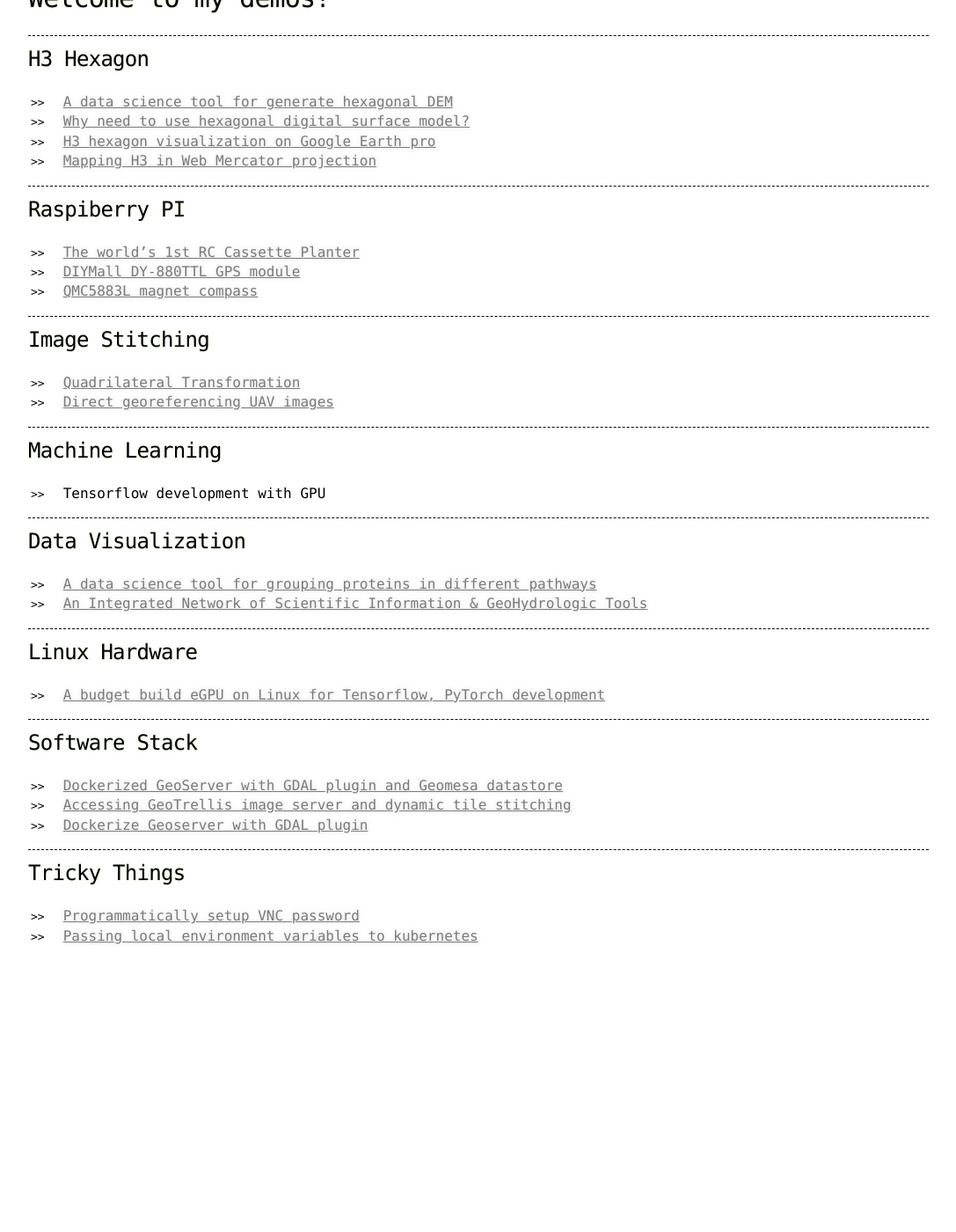
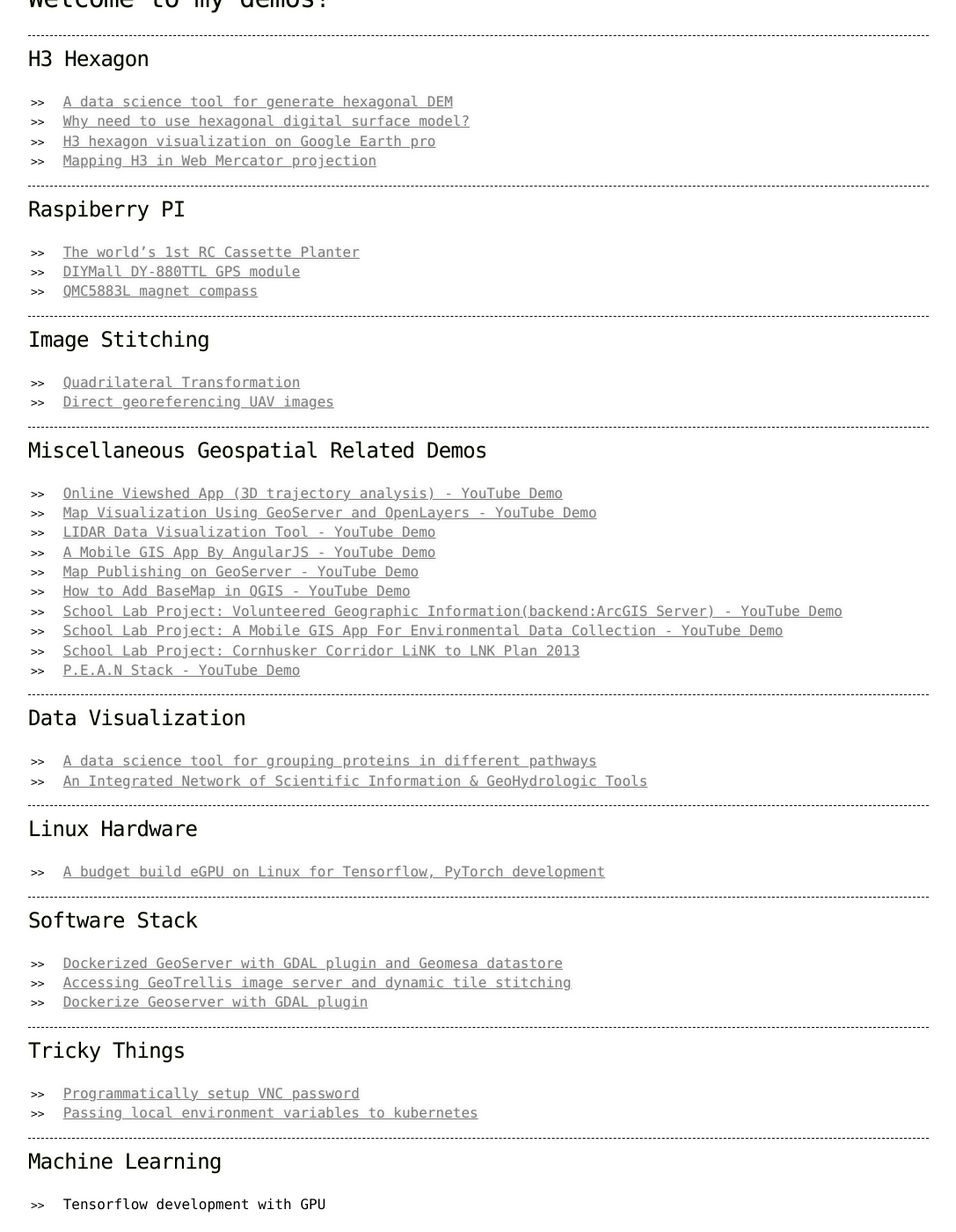
Before and after one commit to yanfuzhou/yanfuzhou.github.io, a Jekyll site: the page built from index.md, in a window 1280 px wide and 1400 px high, scrolled down 198 px. Shown: the whole window at 88% size, without its empty margins (96-1183 px from the left). Built offline with Jekyll 4.4.1, drawn with Linux system fonts in a browser that asks for light colours; our own code applies the rules of GitHub Pages for plain Markdown files; before the commit the page ends 1293 px from its top, so only the background shows below that.

Commit message:
updated in 2026

```diff
--- a/index.md
+++ b/index.md
@@ -26,8 +26,17 @@
 
 ---
 
-## [](#header-2) Machine Learning
-  - Tensorflow development with GPU
+## [](#header-2) Miscellaneous Geospatial Related Demos
+  - [Online Viewshed App (3D trajectory analysis) - YouTube Demo](https://www.youtube.com/watch?v=OkvwTfUE9yc)
+  - [Map Visualization Using GeoServer and OpenLayers - YouTube Demo](https://www.youtube.com/watch?v=bAyy-3kzrWs)
+  - [LIDAR Data Visualization Tool - YouTube Demo](https://www.youtube.com/watch?v=-3u1CQIp5Hw)
+  - [A Mobile GIS App By AngularJS - YouTube Demo](https://www.youtube.com/watch?v=FDTTBfp-4wE)
+  - [Map Publishing on GeoServer - YouTube Demo](https://www.youtube.com/watch?v=GUE5KSlLXWs)
+  - [How to Add BaseMap in QGIS - YouTube Demo](https://www.youtube.com/watch?v=4JESmOrHq5M)
+  - [School Lab Project: Volunteered Geographic Information(backend:ArcGIS Server) - YouTube Demo](https://www.youtube.com/watch?v=IKSWJbKdrSA)
+  - [School Lab Project: A Mobile GIS App For Environmental Data Collection - YouTube Demo](https://youtube.com/shorts/Gt--0rIEpqg?si=ea1OCwAmG3g33REO)
+  - [School Lab Project: Cornhusker Corridor LiNK to LNK Plan 2013](https://www.youtube.com/watch?v=8Mej2ZBo0wM)
+  - [P.E.A.N Stack - YouTube Demo](https://www.youtube.com/watch?v=2cR4JLT3pno)
 
 ---
 
```
Also changed, not shown: other parts of index.md (+5 -0 lines).
